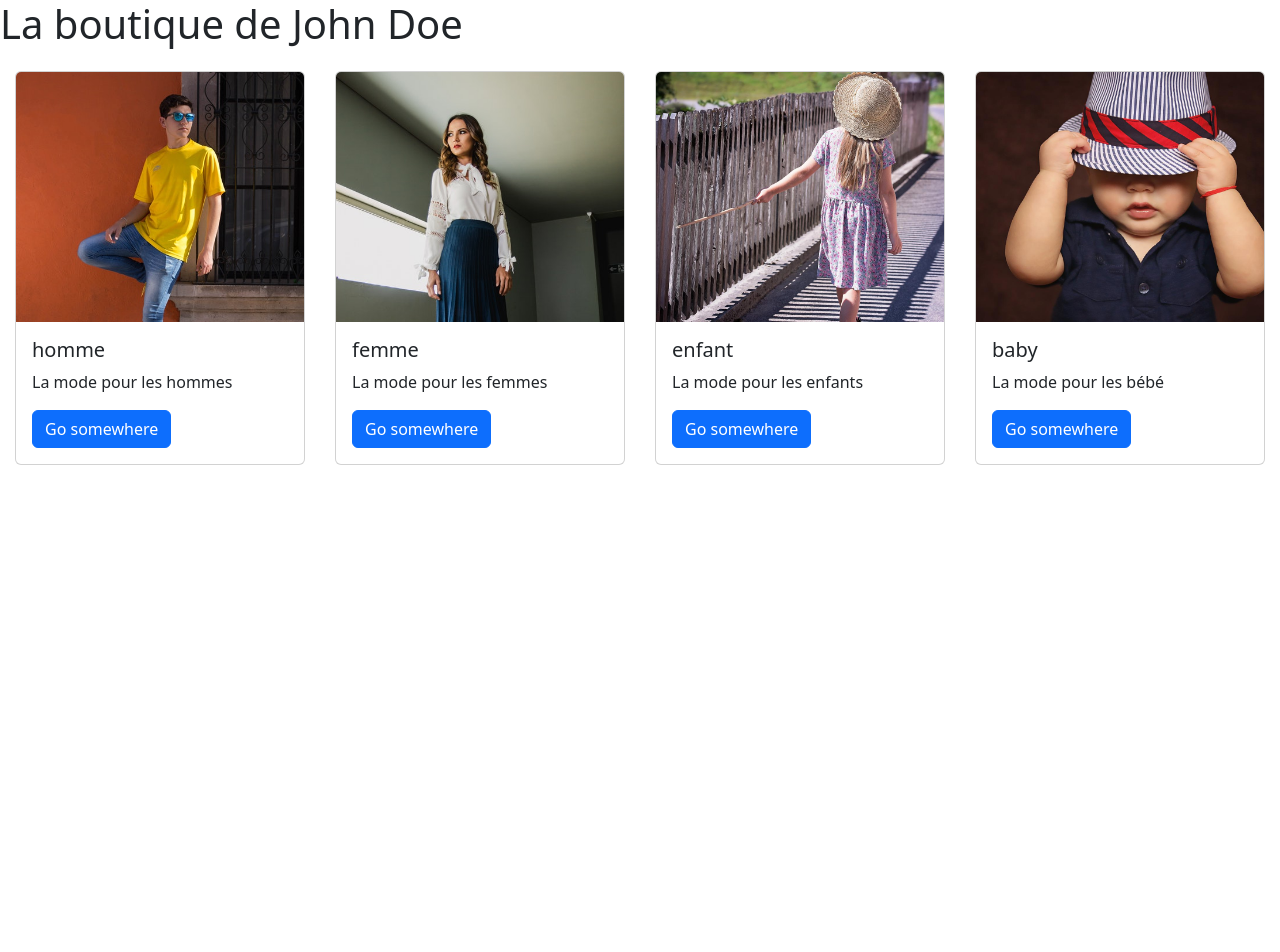
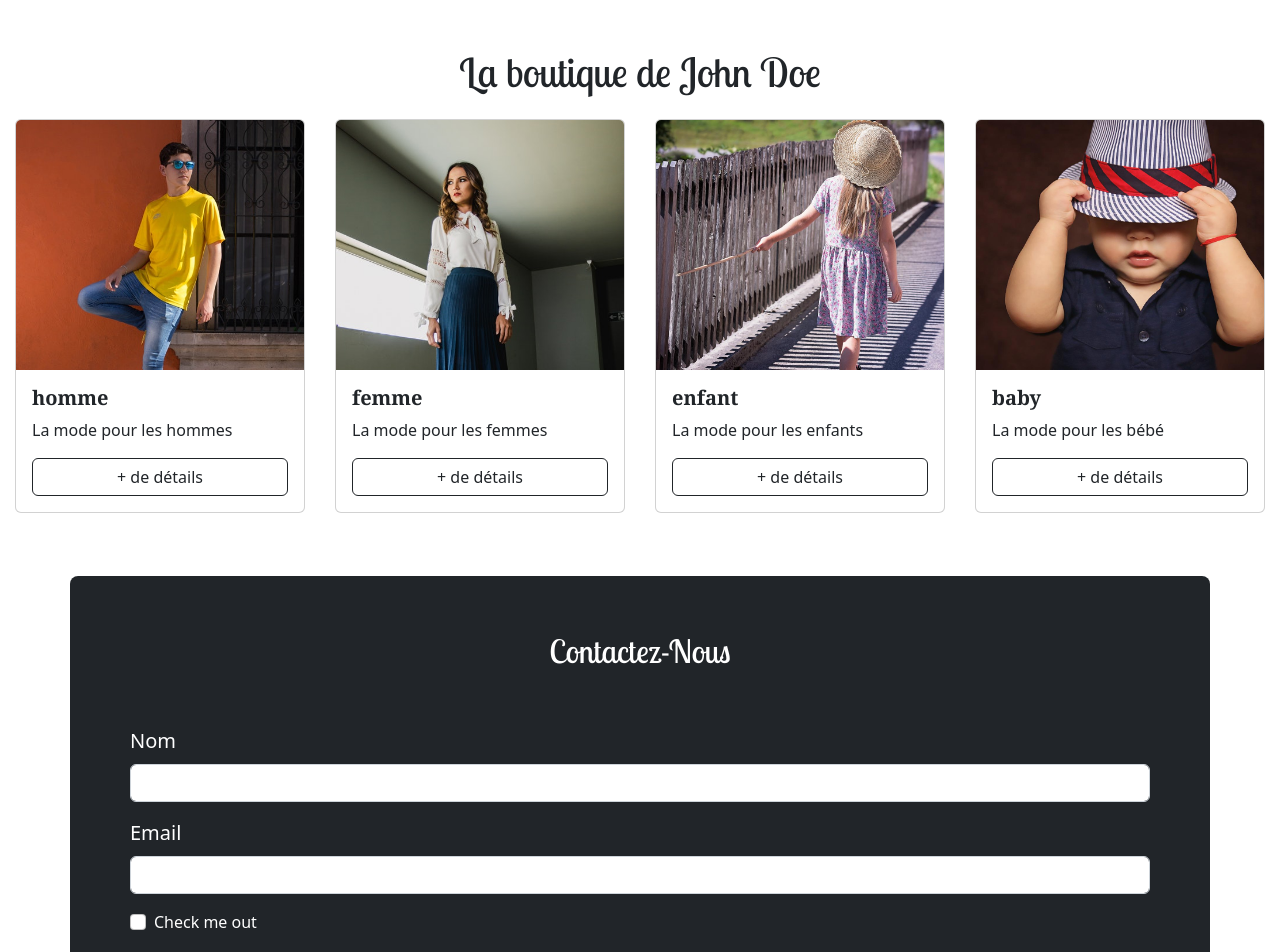
Before and after one commit to Melissalesne/myBoutique, a React (Create React App) app: page / in a window 1280 px wide. Shown: the top 952 px of the page. Before the commit the page ends 800 px from the top, so only its background shows below. Built offline with nearby package versions, Linux system fonts and the light colour scheme.

Commit message:
Formulaire

```diff
--- a/public/index.html
+++ b/public/index.html
@@ -1,20 +1,19 @@
 <!DOCTYPE html>
 <html lang="en">
+
 <head>
   <meta charset="utf-8" />
   <link rel="icon" href="%PUBLIC_URL%/favicon.ico" />
   <meta name="viewport" content="width=device-width, initial-scale=1" />
   <meta name="theme-color" content="#000000" />
-    <meta
-      name="description"
-      content="Web site created using create-react-app"
-    />
+  <meta name="description" content="Web site created using create-react-app" />
   <link rel="apple-touch-icon" href="%PUBLIC_URL%/logo192.png" />
   <!--
       manifest.json provides metadata used when your web app is installed on a
       user's mobile device or desktop. See https://developers.google.com/web/fundamentals/web-app-manifest/
     -->
   <link rel="manifest" href="%PUBLIC_URL%/manifest.json" />
+  <link href="https://fonts.googleapis.com/css2?family=Lobster+Two&display=swap" rel="stylesheet">
   <!--
       Notice the use of %PUBLIC_URL% in the tags above.
       It will be replaced with the URL of the `public` folder during the build.
@@ -26,6 +25,7 @@
     -->
   <title>React App</title>
 </head>
+
 <body>
   <noscript>You need to enable JavaScript to run this app.</noscript>
   <div id="root"></div>
@@ -40,4 +40,5 @@
       To create a production bundle, use `npm run build` or `yarn build`.
     -->
 </body>
+
 </html>
--- a/src/App.js
+++ b/src/App.js
@@ -1,11 +1,13 @@
 import "bootstrap/dist/css/bootstrap.min.css";
 import "bootstrap/dist/js/bootstrap.bundle";
+import LoginForm from "./Components/LoginForm";
 import HomeScreen from "./Pages/HomeScreen";
 
 function App() {
   return (
     <div>
       <HomeScreen />
+      <LoginForm />
     </div>
   );
 }
--- a/src/Components/CategoryCards.jsx
+++ b/src/Components/CategoryCards.jsx
@@ -9,9 +9,14 @@ const CategoryCards = ({ title, description, image }) => {
         <div className="card-body">
           <h5 className="card-title">{title}</h5>
           <p className="card-text">{description}</p>
-          <a href="#" className="btn btn-primary">
-            Go somewhere
-          </a>
+          <div>
+            <a
+              href="#"
+              className="btn btn-outline-dark d-flex justify-content-center"
+            >
+              + de détails
+            </a>
+          </div>
         </div>
       </div>
     </>
--- /dev/null
+++ b/src/Components/LoginForm.jsx
@@ -0,0 +1,60 @@
+function LoginForm() {
+  const handleFormSubmit = (evt) => {
+    evt.preventDefault();
+    const form = evt.target; //je récupère le form
+    const formData = new FormData(form); //je converti le form en FormData
+    const jsonData = Object.fromEntries(formData.entries()); //je récupère l'ensemble des inputs ayant un name (name et value)
+    //version sur une seule ligne :
+    const jsonData2 = Object.fromEntries(new FormData(evt.target));
+    console.log(jsonData);
+  };
+
+  return (
+    <div className="container bg-dark text-white mt-5 rounded-3 pt-2">
+      <h2 className="text-center mt-5 fs-2">Contactez-Nous</h2>
+      <form className="p-5" onSubmit={handleFormSubmit}>
+        <div className="mb-3">
+          <label htmlFor="exampleInputName1" className="form-label fs-5">
+            Nom
+          </label>
+          <input
+            name="name"
+            type="name"
+            className="form-control"
+            id="exampleInputName1"
+            aria-describedby="nameHelp"
+          />
+          <div id="nameHelp" className="form-text"></div>
+        </div>
+        <div className="mb-3">
+          <label htmlFor="exampleInputEmail1" className="form-label fs-5">
+            Email
+          </label>
+          <input
+            name="email"
+            type="email"
+            className="form-control"
+            id="exampleInputEmail1"
+          />
+        </div>
+        <div className="mb-3 form-check">
+          <input
+            name="cgu"
+            type="checkbox"
+            className="form-check-input"
+            id="exampleCheck1"
+          />
+          <label className="form-check-label" htmlFor="exampleCheck1">
+            Check me out
+          </label>
+        </div>
+        <button type="submit" className="btn btn-primary mt-3">
+          Envoyer
+        </button>
+      </form>
+      <div></div>
+    </div>
+  );
+}
+
+export default LoginForm;
--- a/src/Components/categoryCards.css
+++ b/src/Components/categoryCards.css
@@ -0,0 +1,4 @@
+.card-title {
+    font-family: Georgia, 'Times New Roman', Times, serif;
+    font-weight: 700;
+}
--- a/src/Pages/HomeScreen.jsx
+++ b/src/Pages/HomeScreen.jsx
@@ -1,7 +1,6 @@
 import React from "react";
 import CategoryCards from "../Components/CategoryCards";
 import "./homeScreen.css";
-
 export default function HomeScreen() {
   const categoryCat = [
     {
@@ -42,7 +41,7 @@ export default function HomeScreen() {
 
   return (
     <>
-      <h1>La boutique de John Doe</h1>
+      <h1 className="text-center mt-5">La boutique de John Doe</h1>
       {/* <div className="container d-flex ">
         <CategoryCards
           title={"homme"}
--- a/src/Pages/homeScreen.css
+++ b/src/Pages/homeScreen.css
@@ -1,6 +1,4 @@
 .card {
-
-
     margin: 15px;
 }
 
@@ -10,3 +8,7 @@
     object-fit: cover;
     object-position: center;
 }
+
+.text-center{
+    font-family: 'Lobster Two', cursive;
+}
```
Lines whose indentation alone changed are shown as unchanged.
